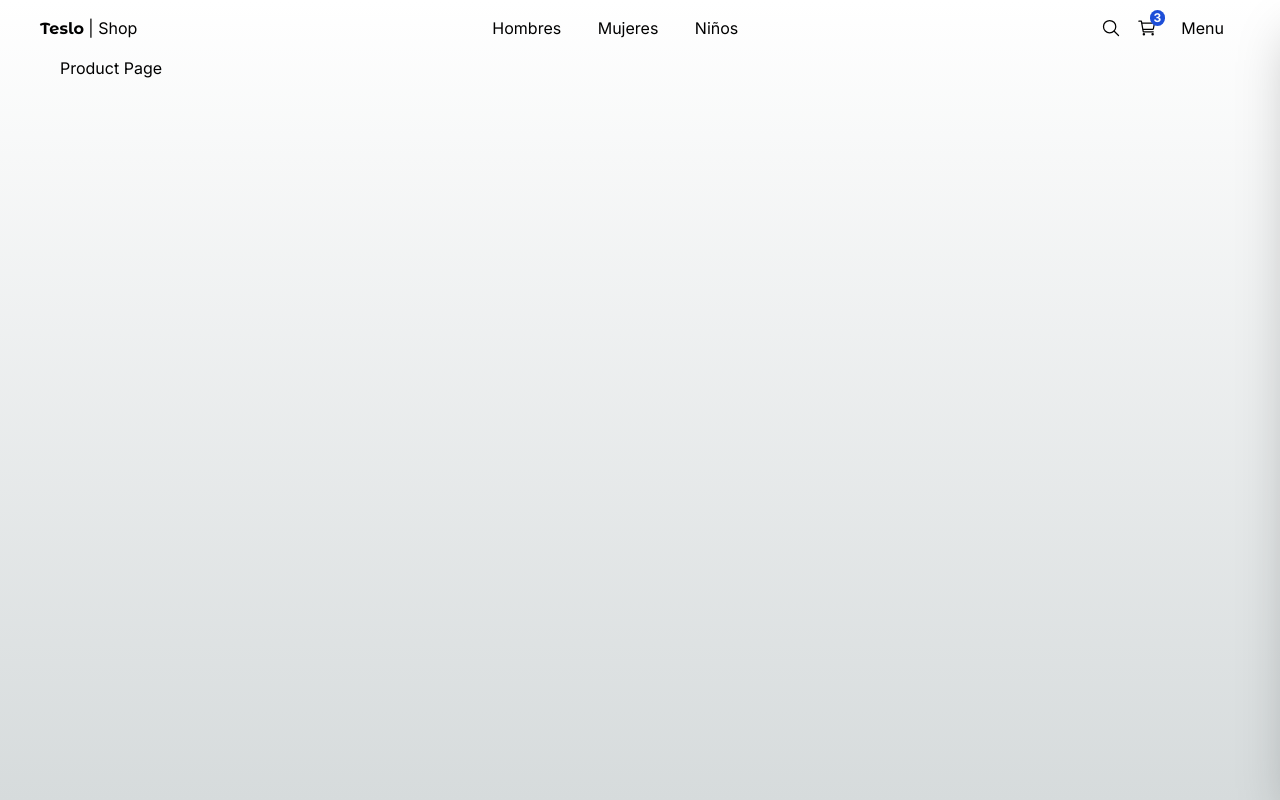
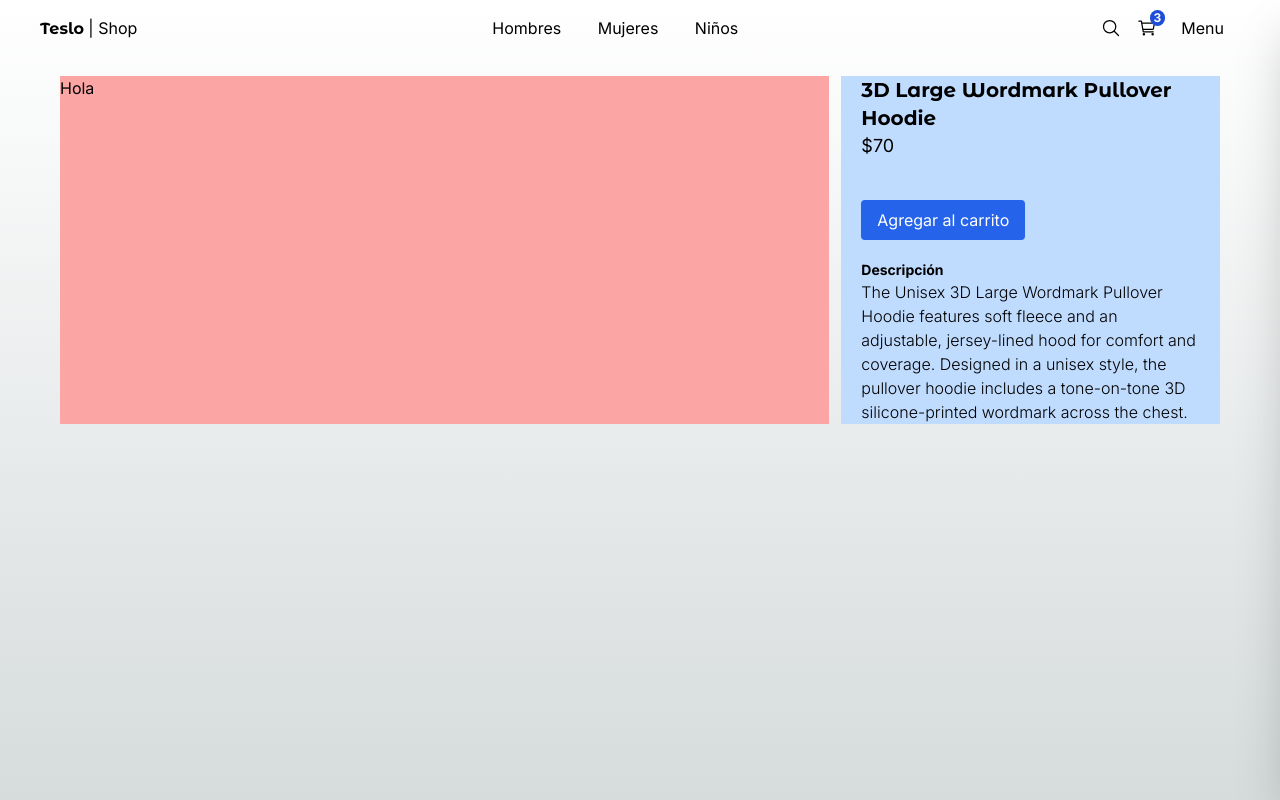
Before and after one commit to Gmsus4/teslo-shop, a Next.js app: page /product/3d_large_wordmark_pullover_hoodie in a window 1280 px wide. Built offline with nearby package versions, Linux system fonts and the light colour scheme.

Commit message:
Pantalla de producto

```diff
--- a/src/app/(shop)/product/[slug]/page.tsx
+++ b/src/app/(shop)/product/[slug]/page.tsx
@@ -1,8 +1,51 @@
+import { titleFont } from "@/config/fonts";
+import { initialData } from "@/seed/seed";
+import { notFound } from "next/navigation";
 
-export default function() {
+interface Props{
+  params: {
+    slug: string;
+  }
+}
+export default function({ params }:Props) {
+  const { slug } = params;
+  const product = initialData.products.find(product => product.slug === slug);
+  if(!product){
+    notFound();
+  }
   return (
-    <div>
-      <h1>Product Page</h1>
+    <div className="mt-5 mb-20 grid grid-cols-1 md:grid-cols-3 gap-3">
+
+      {/* Slideshow */}
+      <div className="col-span-1 md:col-span-2 bg-red-300">
+        Hola
+      </div>
+
+      {/* Detalles */}
+      <div className="col-span-1 px-5 bg-blue-200">
+        <h1 className={`${titleFont.className} antialiased font-bold text-xl`}>
+          {product.title}
+        </h1>
+        <p className="text-lg mb-5">${product.price}</p>
+
+        {/* Selector de tallas */}
+
+
+        {/* Selector de cantidad */}
+
+        {/* Button */}
+        <button className="btn-primary my-5">
+          Agregar al carrito
+        </button>
+
+        {/* Descripcion */}
+        <h3 className="font-bold text-sm ">Descripción</h3>
+        <p className="font-light">
+          {product.description}
+        </p>
+
+      </div>
+
     </div>
   );
 }
--- /dev/null
+++ b/src/app/(shop)/product/not-found.tsx
@@ -0,0 +1,7 @@
+import { PageNotFound } from "@/components";
+
+export default function() {
+  return (
+    <PageNotFound />
+  );
+}
```
